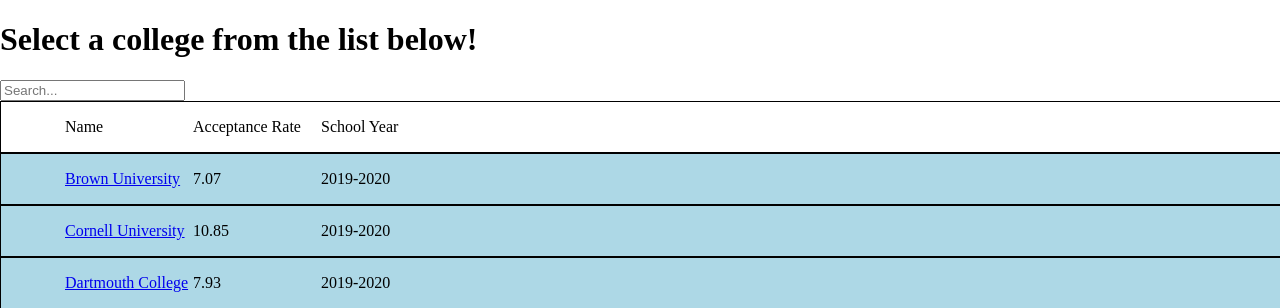
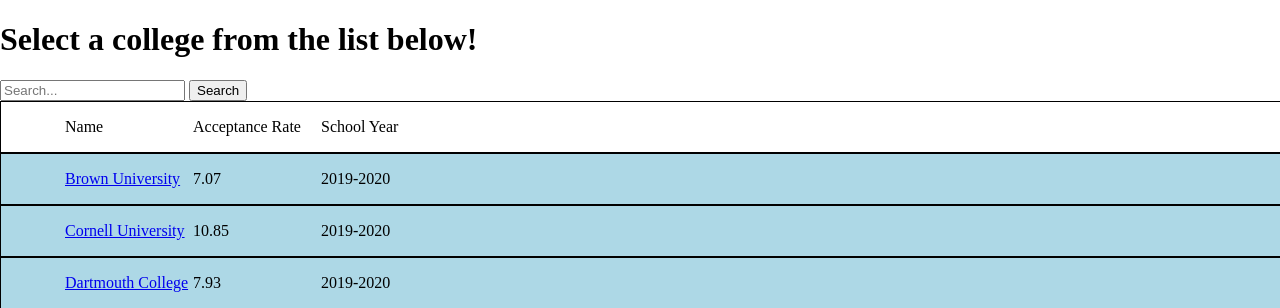
Before and after one commit to tomyyyD/djangoCollegeWebsite, a Django app: page / in a window 1280 px wide; the page is wider, and only the part inside the window is pictured. Shown: the top 308 px of that part. Run offline with Django 3.2, Linux system fonts and the light colour scheme; data comes from the database, SQL or seed files in the repository.

Commit message:
Update home.html

```diff
--- a/query/templates/query/home.html
+++ b/query/templates/query/home.html
@@ -15,6 +15,7 @@
             {% if Colleges %}
             <form action="{% url 'searchResults' %}" method="get">
                 <input name='q' type="text" placeholder="Search...">
+                <button>Search</button>
             </form>
             <span class="collegeButtonContainer">
                 <p class="collegeSummary">Name</p>
```
